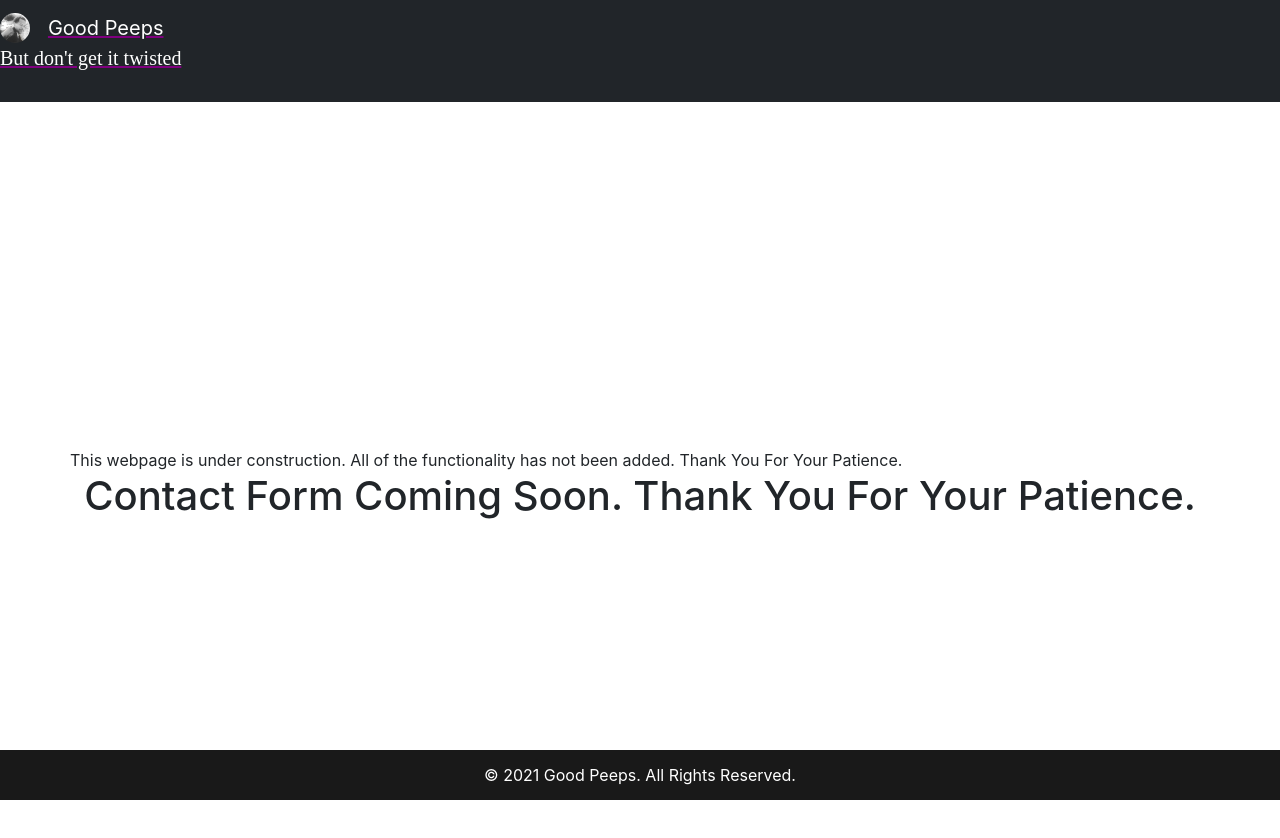
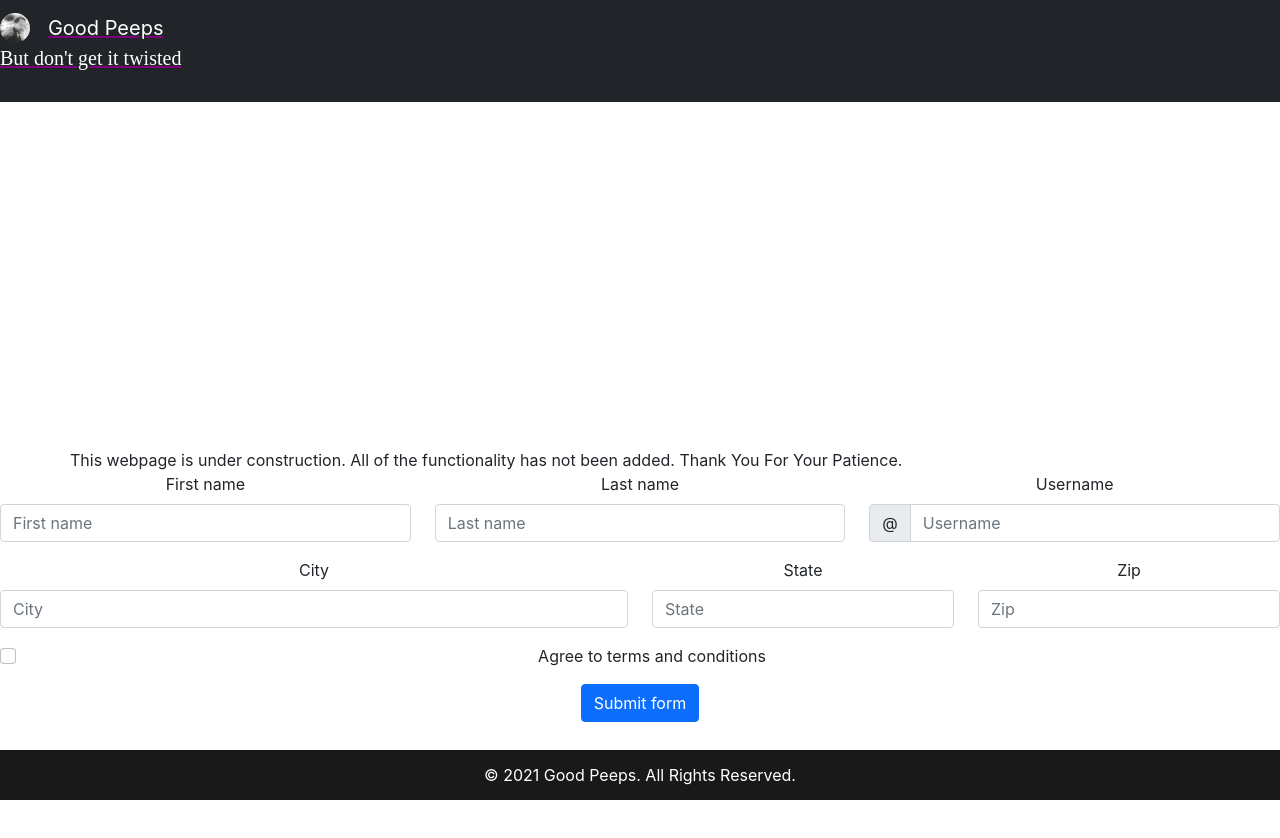
Before and after one commit to JJG1488/jdphotography, a React (Create React App) app in the folder jdphotography/: page /#/contact in a window 1280 px wide. Shown: the top 838 px of the page. Built offline with nearby package versions, Linux system fonts and the light colour scheme.

Commit message:
Placed form in contact page

```diff
--- a/jdphotography/src/components/pages/Contact/Contact.js
+++ b/jdphotography/src/components/pages/Contact/Contact.js
@@ -1,13 +1,99 @@
 import React from 'react';
+import Form from 'react-bootstrap/Form';
+import Button from 'react-bootstrap/Button';
+import {useState} from 'react';
+import Row from 'react-bootstrap/Row';
+import Col from 'react-bootstrap/Col';
+import InputGroup from 'react-bootstrap/InputGroup';
 
 function Contact() {
-    return(
-    <div>
+    const [validated, setValidated] = useState(false);
 
-    <h1 className="test">Contact Form Coming Soon. Thank You For Your Patience. </h1>
+    const handleSubmit = (event) => {
+        const form = event.currentTarget;
+        if (form.checkValidity() === false) {
+            event.preventDefault();
+            event.stopPropagation();
+        }
 
-    </div>
-    )
+        setValidated(true);
+    };
+
+    return (
+        <Form noValidate validated={validated} onSubmit={handleSubmit}>
+            <Row className="mb-3">
+                <Form.Group as={Col} md="4" controlId="validationCustom01">
+                    <Form.Label>First name</Form.Label>
+                    <Form.Control
+                        required
+                        type="text"
+                        placeholder="First name"
+                        defaultValue=""
+                    />
+                    <Form.Control.Feedback>Looks good!</Form.Control.Feedback>
+                </Form.Group>
+                <Form.Group as={Col} md="4" controlId="validationCustom02">
+                    <Form.Label>Last name</Form.Label>
+                    <Form.Control
+                        required
+                        type="text"
+                        placeholder="Last name"
+                        defaultValue=""
+                    />
+                    <Form.Control.Feedback>Looks good!</Form.Control.Feedback>
+                </Form.Group>
+                <Form.Group as={Col} md="4" controlId="validationCustomUsername">
+                    <Form.Label>Username</Form.Label>
+                    <InputGroup hasValidation>
+                        <InputGroup.Text id="inputGroupPrepend">@</InputGroup.Text>
+                        <Form.Control
+                            type="text"
+                            placeholder="Username"
+                            aria-describedby="inputGroupPrepend"
+                            required
+                        />
+                        <Form.Control.Feedback type="invalid">
+                            Please choose a username.
+                        </Form.Control.Feedback>
+                    </InputGroup>
+                </Form.Group>
+            </Row>
+            <Row className="mb-3">
+                <Form.Group as={Col} md="6" controlId="validationCustom03">
+                    <Form.Label>City</Form.Label>
+                    <Form.Control type="text" placeholder="City" required />
+                    <Form.Control.Feedback type="invalid">
+                        Please provide a valid city.
+                    </Form.Control.Feedback>
+                </Form.Group>
+                <Form.Group as={Col} md="3" controlId="validationCustom04">
+                    <Form.Label>State</Form.Label>
+                    <Form.Control type="text" placeholder="State" required />
+                    <Form.Control.Feedback type="invalid">
+                        Please provide a valid state.
+                    </Form.Control.Feedback>
+                </Form.Group>
+                <Form.Group as={Col} md="3" controlId="validationCustom05">
+                    <Form.Label>Zip</Form.Label>
+                    <Form.Control type="text" placeholder="Zip" required />
+                    <Form.Control.Feedback type="invalid">
+                        Please provide a valid zip.
+                    </Form.Control.Feedback>
+                </Form.Group>
+            </Row>
+            <Form.Group className="mb-3">
+                <Form.Check
+                    required
+                    label="Agree to terms and conditions"
+                    feedback="You must agree before submitting."
+                    feedbackType="invalid"
+                />
+            </Form.Group>
+            <Button type="submit">Submit form</Button>
+        </Form>
+    );
 }
 
+
+
 export default Contact;
```
